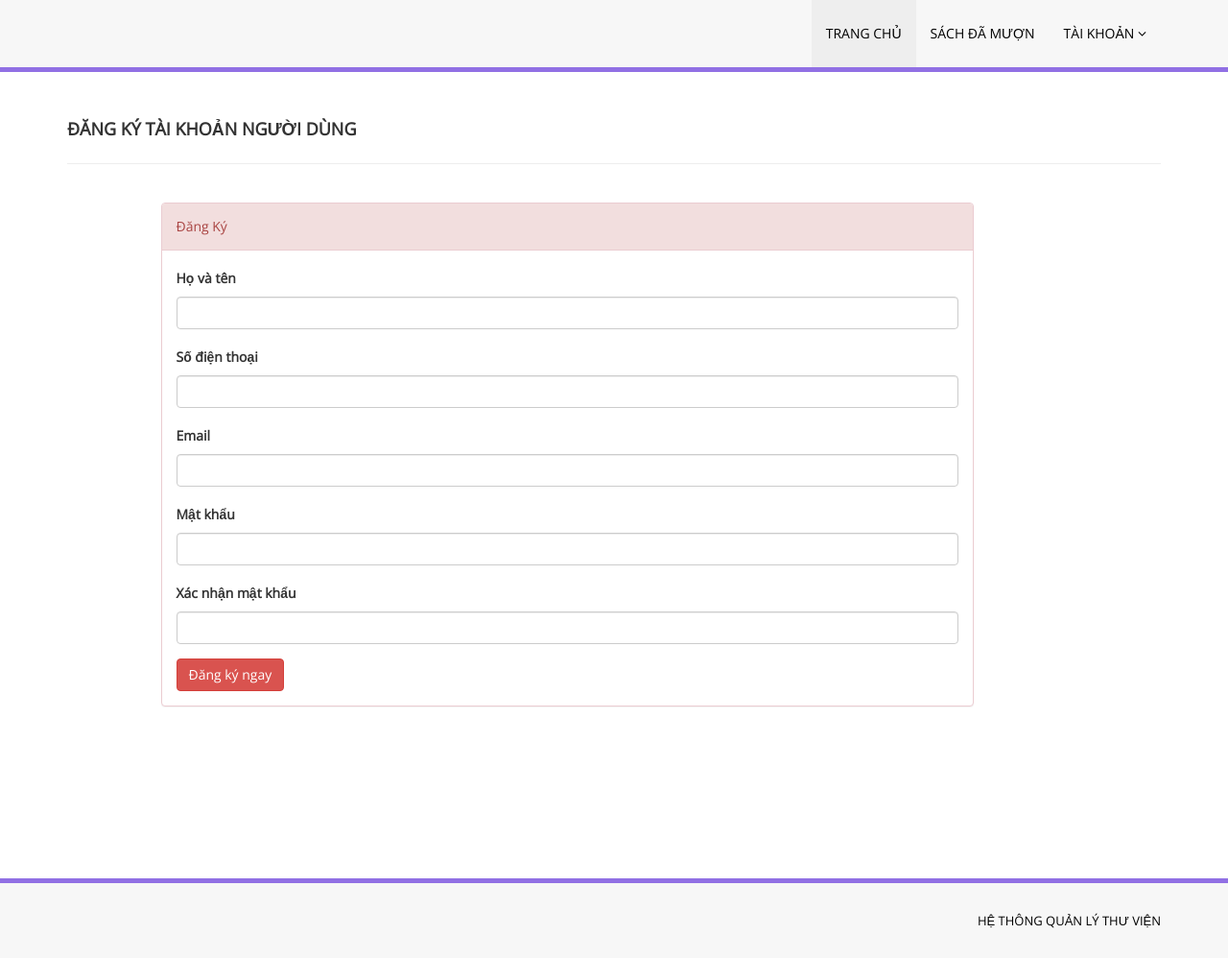
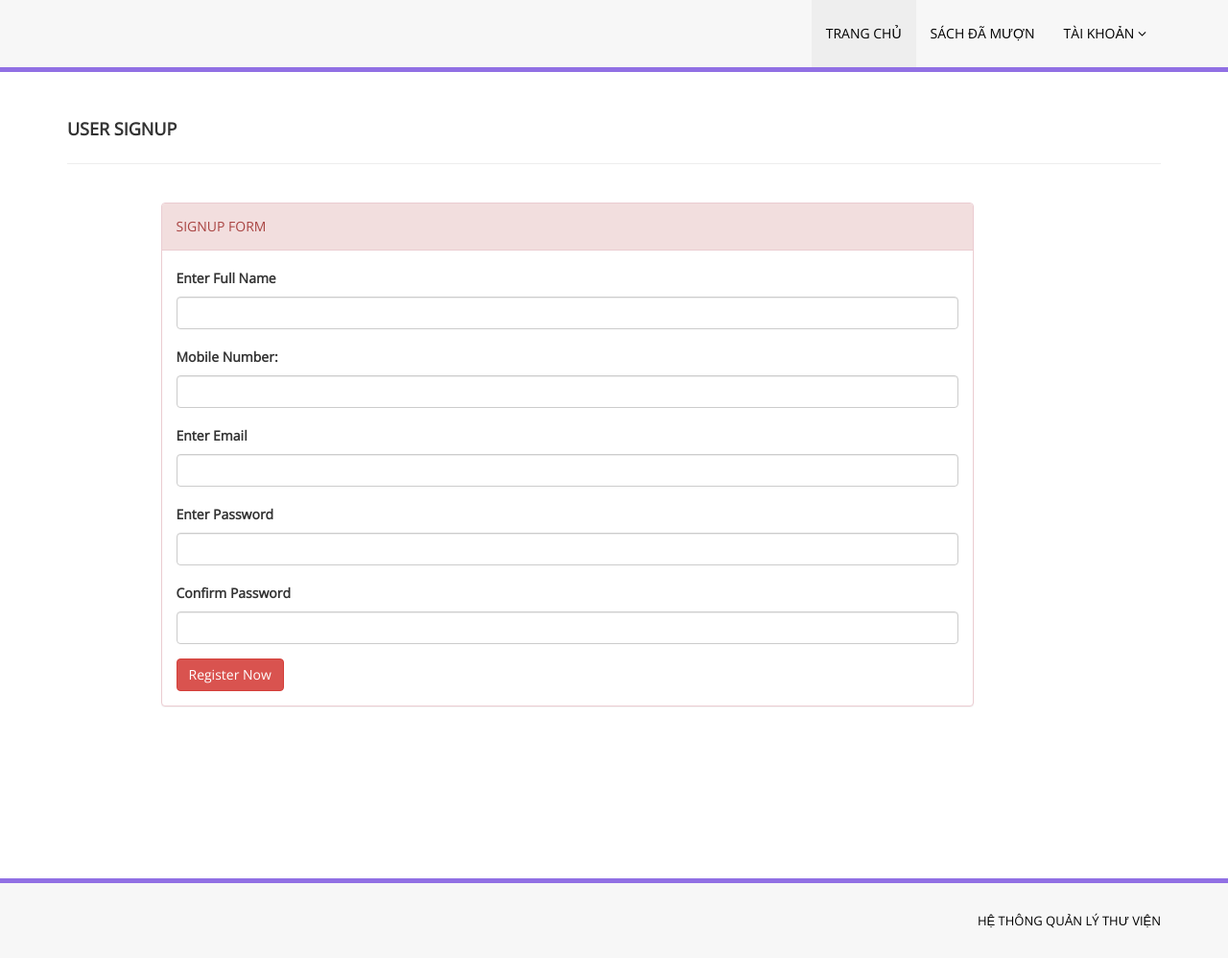
Before and after one commit to minhnhattt/Library-Management, a PHP site: page /signup.php in a window 1280 px wide. Shown: the part 90-1088 px from the top of the page at 96% size. Run offline with PHP 8.4, Linux system fonts and the light colour scheme; the visitor is signed in with stand-in values (Sample User, id 1).

Commit message:
đăng ký

```diff
--- a/signup.php
+++ b/signup.php
@@ -2,38 +2,36 @@
 session_start();
 include('includes/config.php');
 error_reporting(0);
+
 if(isset($_POST['signup']))
 {
-    //Code cho mã sinh viên
-    $count_my_page = ("studentid.txt");
-    $hits = file($count_my_page);
-    $hits[0]++;
-    $fp = fopen($count_my_page, "w");
-    fputs($fp, "$hits[0]");
-    fclose($fp);
-    $StudentId = $hits[0];
-    $hoTen = $_POST['hoTen'];
-    $soDienThoai = $_POST['soDienThoai'];
+    $fname = $_POST['fullanme'];
+    $mobileno = $_POST['mobileno'];
     $email = $_POST['email'];
-    $matKhau = md5($_POST['matKhau']);
-    $trangThai = 1;
-    $sql = "INSERT INTO tblstudents(StudentId, HoTen, SoDienThoai, EmailId, MatKhau, TrangThai) VALUES(:StudentId, :hoTen, :soDienThoai, :email, :matKhau, :trangThai)";
+    $password = md5($_POST['password']);
+    $status = 1;
+
+    $sql = "INSERT INTO tblstudents(FullName, MobileNumber, EmailId, Password, Status)
+            VALUES(:fname, :mobileno, :email, :password, :status)";
     $query = $dbh->prepare($sql);
-    $query->bindParam(':StudentId', $StudentId, PDO::PARAM_STR);
-    $query->bindParam(':hoTen', $hoTen, PDO::PARAM_STR);
-    $query->bindParam(':soDienThoai', $soDienThoai, PDO::PARAM_STR);
+    $query->bindParam(':fname', $fname, PDO::PARAM_STR);
+    $query->bindParam(':mobileno', $mobileno, PDO::PARAM_STR);
     $query->bindParam(':email', $email, PDO::PARAM_STR);
-    $query->bindParam(':matKhau', $matKhau, PDO::PARAM_STR);
-    $query->bindParam(':trangThai', $trangThai, PDO::PARAM_STR);
+    $query->bindParam(':password', $password, PDO::PARAM_STR);
+    $query->bindParam(':status', $status, PDO::PARAM_STR);
     $query->execute();
+
     $lastInsertId = $dbh->lastInsertId();
+
     if($lastInsertId)
     {
-        echo '<script>alert("Đăng ký thành công. Mã sinh viên của bạn là '.$StudentId.'")</script>';
+        echo '<script>alert("Your Registration is successful!")</script>';
+        header("Location: index.php");
+
     }
     else
     {
-        echo "<script>alert('Đã xảy ra lỗi. Vui lòng thử lại');</script>";
+        echo "<script>alert('Something went wrong. Please try again');</script>";
     }
 }
 ?>
@@ -48,7 +46,7 @@ if(isset($_POST['signup']))
     <!--[if IE]>
         <meta http-equiv="X-UA-Compatible" content="IE=edge,chrome=1">
         <![endif]-->
-    <title>HỆ THỐNG QUẢN LÝ THƯ VIỆN | Đăng ký Đọc giả</title>
+    <title>Online Library Management System | Student Signup</title>
     <!-- BOOTSTRAP CORE STYLE  -->
     <link href="assets/css/bootstrap.css" rel="stylesheet" />
     <!-- FONT AWESOME STYLE  -->
@@ -58,10 +56,10 @@ if(isset($_POST['signup']))
     <!-- GOOGLE FONT -->
     <link href='http://fonts.googleapis.com/css?family=Open+Sans' rel='stylesheet' type='text/css' />
     <script type="text/javascript">
-        function valid() {
-            if(document.signup.matKhau.value != document.signup.xacNhanMatKhau.value) {
-                alert("Mật khẩu và Xác nhận mật khẩu không khớp!");
-                document.signup.xacNhanMatKhau.focus();
+        function validateForm() {
+            if (document.signup.password.value !== document.signup.confirmpassword.value) {
+                alert("Password and Confirm Password fields do not match!");
+                document.signup.confirmpassword.focus();
                 return false;
             }
             return true;
@@ -69,45 +67,45 @@ if(isset($_POST['signup']))
     </script>
 </head>
 <body>
-    <!------MENU SECTION START-->
+    <!-- MENU SECTION START -->
     <?php include('includes/header.php');?>
-    <!-- MENU SECTION END-->
+    <!-- MENU SECTION END -->
     <div class="content-wrapper">
         <div class="container">
             <div class="row pad-botm">
                 <div class="col-md-12">
-                    <h4 class="header-line">Đăng ký tài khoản người dùng</h4>
+                    <h4 class="header-line">User Signup</h4>
                 </div>
             </div>
             <div class="row">
                 <div class="col-md-9 col-md-offset-1">
                     <div class="panel panel-danger">
                         <div class="panel-heading">
-                            Đăng Ký
+                            SIGNUP FORM
                         </div>
                         <div class="panel-body">
-                            <form name="signup" method="post" onSubmit="return valid();">
+                            <form name="signup" method="post" onsubmit="return validateForm();">
                                 <div class="form-group">
-                                    <label>Họ và tên</label>
+                                    <label>Enter Full Name</label>
                                     <input class="form-control" type="text" name="fullanme" autocomplete="off" required />
                                 </div>
                                 <div class="form-group">
-                                    <label>Số điện thoại</label>
+                                    <label>Mobile Number:</label>
                                     <input class="form-control" type="text" name="mobileno" maxlength="10" autocomplete="off" required />
                                 </div>
                                 <div class="form-group">
-                                    <label>Email</label>
+                                    <label>Enter Email</label>
                                     <input class="form-control" type="email" name="email" autocomplete="off" required />
                                 </div>
                                 <div class="form-group">
-                                    <label>Mật khẩu</label>
+                                    <label>Enter Password</label>
                                     <input class="form-control" type="password" name="password" autocomplete="off" required />
                                 </div>
                                 <div class="form-group">
-                                    <label>Xác nhận mật khẩu</label>
+                                    <label>Confirm Password</label>
                                     <input class="form-control" type="password" name="confirmpassword" autocomplete="off" required />
                                 </div>
-                                <button type="submit" name="signup" class="btn btn-danger" id="submit">Đăng ký ngay</button>
+                                <button type="submit" name="signup" class="btn btn-danger" id="submit">Register Now</button>
                             </form>
                         </div>
                     </div>
@@ -115,7 +113,7 @@ if(isset($_POST['signup']))
             </div>
         </div>
     </div>
-    <!-- CONTENT-WRAPPER SECTION END-->
+    <!-- CONTENT-WRAPPER SECTION END -->
     <?php include('includes/footer.php');?>
     <script src="assets/js/jquery-1.10.2.js"></script>
     <!-- BOOTSTRAP SCRIPTS  -->
--- a/studentid.txt
+++ b/studentid.txt
@@ -1 +1 @@
-SID013
+SID016
```
